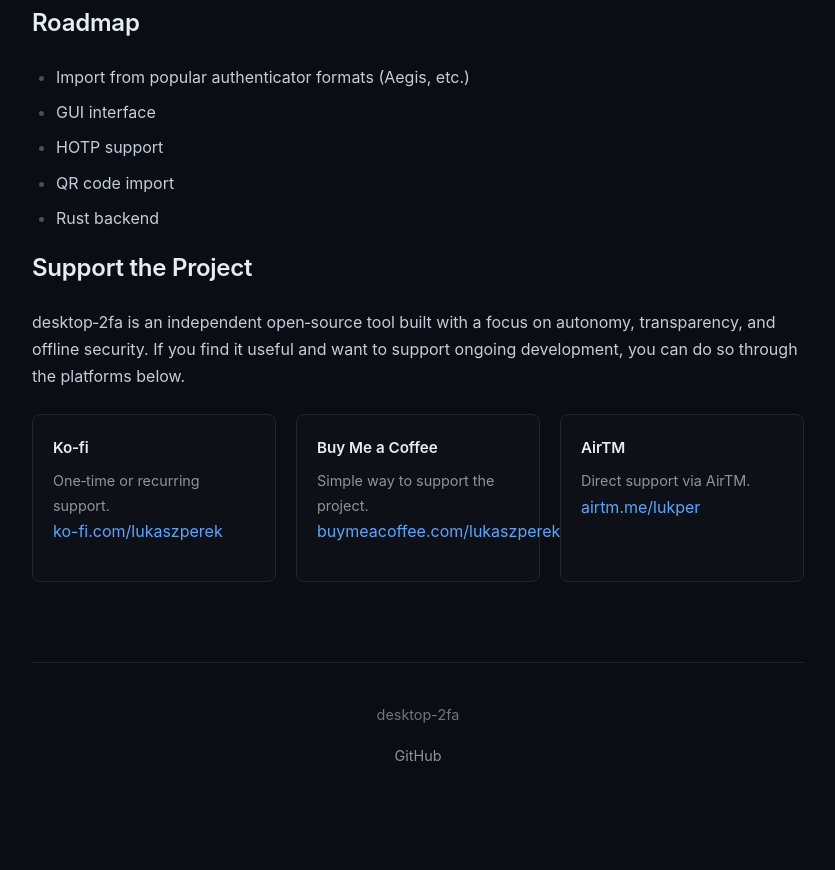
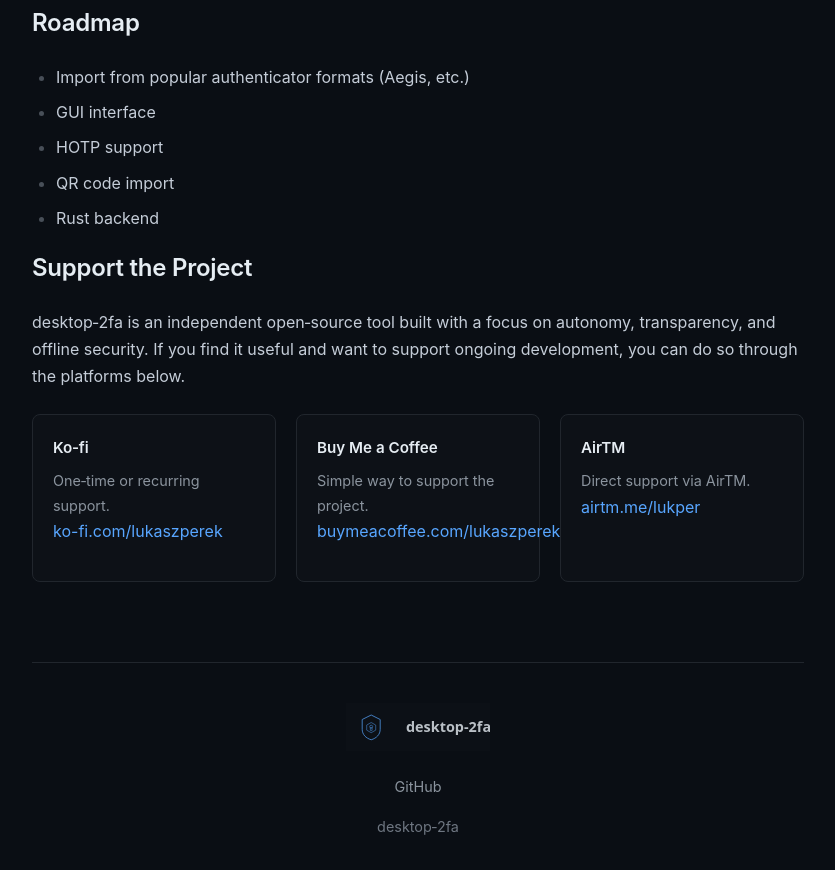
Before and after one commit to wrogistefan/desktop-2fa, a plain HTML site: page public/index.html in a window 1280 px wide. Shown: the part 1713-2583 px from the top of the page, without its empty margins (222-1057 px from the left). Drawn offline with Linux system fonts and the light colour scheme.

Commit message:
web update

```diff
--- a/public/index.html
+++ b/public/index.html
@@ -476,13 +476,14 @@ desktop-2fa list</code></pre>
                </article>
             </div>
         </section>
-
         <footer class="footer" role="contentinfo">
-            <p>desktop-2fa</p>
+            <img src="/logo-horizontal.svg" alt="desktop‑2fa logo" style="height:48px; opacity:0.8; margin-bottom:16px;">
             <nav class="footer-links" aria-label="Footer navigation">
                 <a href="https://github.com/wrogistefan/desktop-2fa">GitHub</a>
             </nav>
+            <p>desktop‑2fa</p>
         </footer>
+
     </main>
 </body>
 </html>
```
Also changed, not shown: assets/logo.png (added), assets/og-image.png (added), public/favicon.svg (added), public/logo-filled.svg (added), public/logo-horizontal.svg (added), public/logo-mono.svg (added), public/logo-outline.svg (added), public/logo.svg (added), public/og-image.svg (added), src/desktop_2fa/cli/requirements.txt (renamed from requirements.txt), 1 other file.
